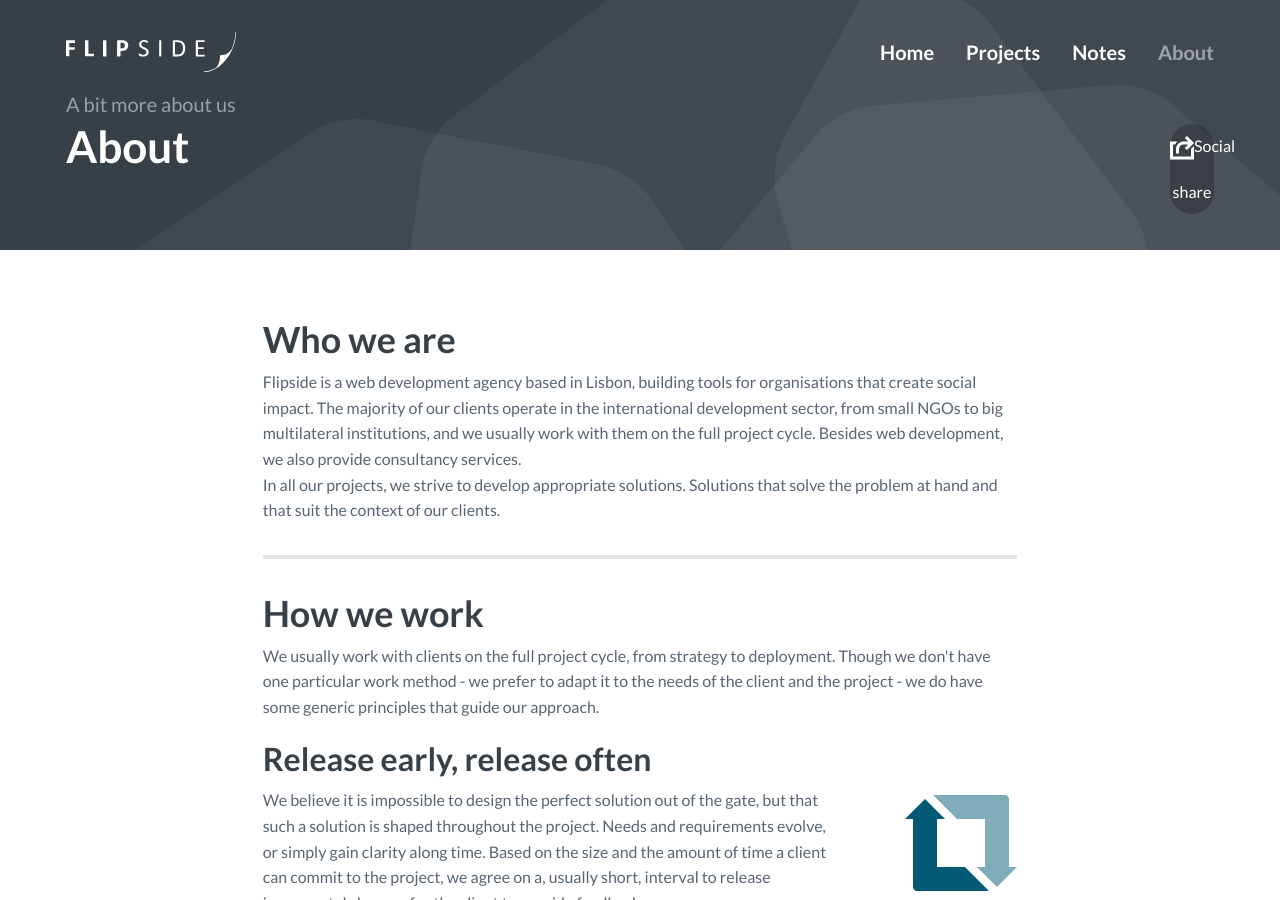
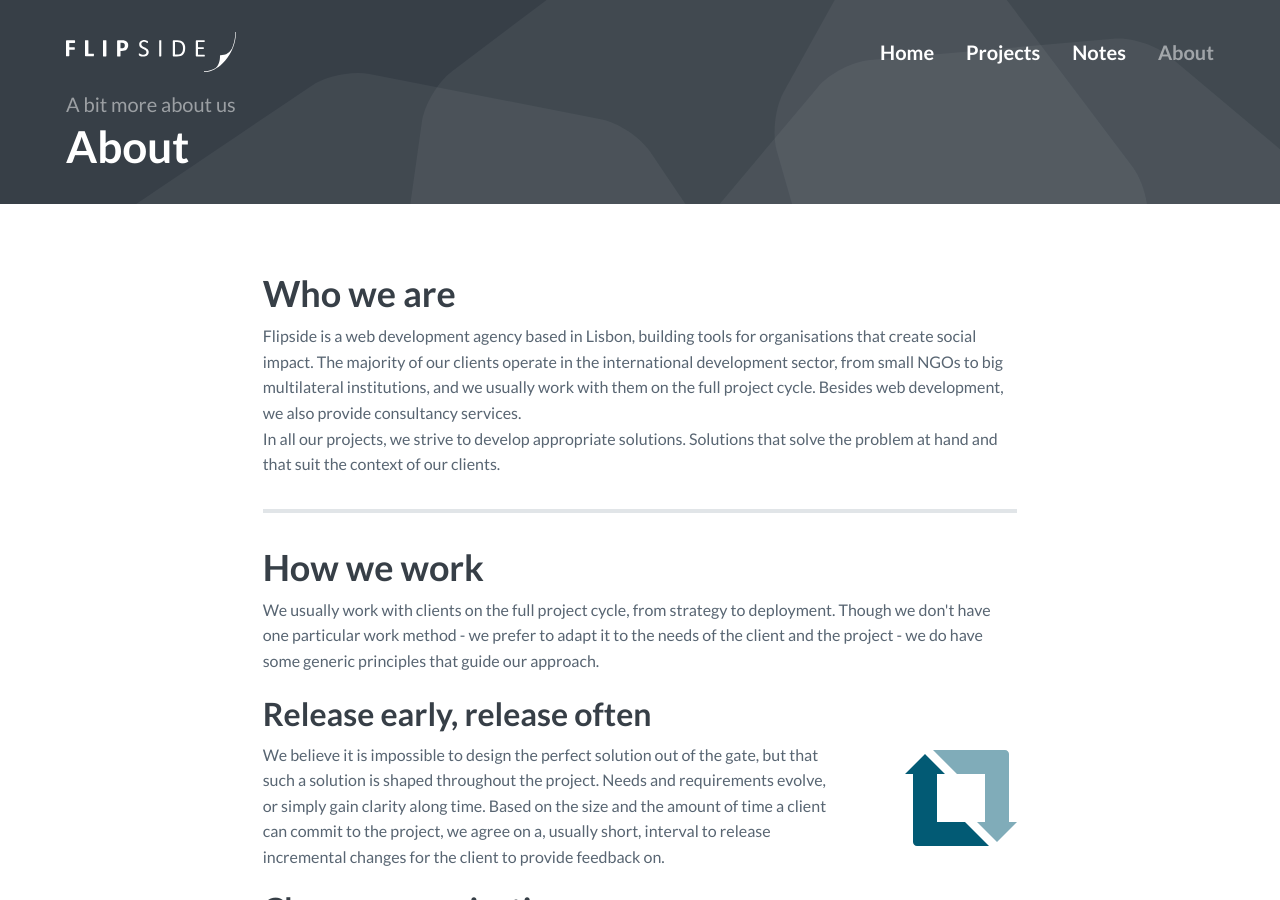
Before and after one commit to flipside-org/flipside.org, a Jekyll site: the page built from about.html, in a window 1280 px wide and 900 px high. Built offline with Jekyll 4.4.1, drawn with Linux system fonts in a browser that asks for light colours.

Commit message:
Remove div actions on page layout

```diff
--- a/_layouts/page.html
+++ b/_layouts/page.html
@@ -9,15 +9,10 @@ facebook_og: true
   {% else %}
   <header class="banner">
   {% endif %}
-  	<div class="row">
-    	<div class="heading">
-        <h1 class="title">{{ page.title }}</h1>
-        <h2 class="section-title">{{ page.section_title }}</h2>
-      </div>
-    	<div class="actions">
-        <ul>
-          {% include social-share.html %}
-        </ul>
+    	<div class="row">
+      	<div class="heading">
+          <h1 class="title">{{ page.title }}</h1>
+          <h2 class="section-title">{{ page.section_title }}</h2>
       </div>
     </div>
   </header>
```
